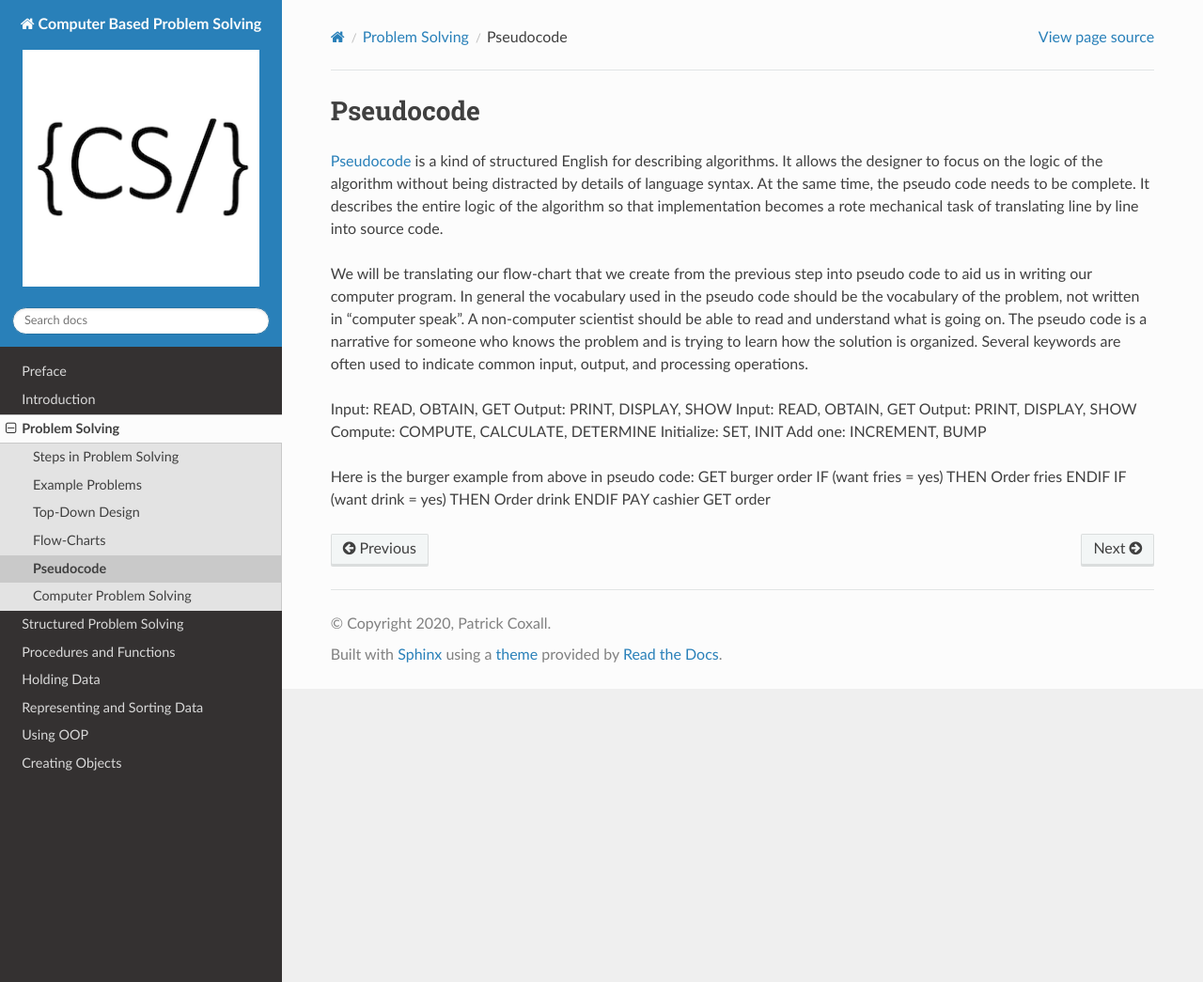
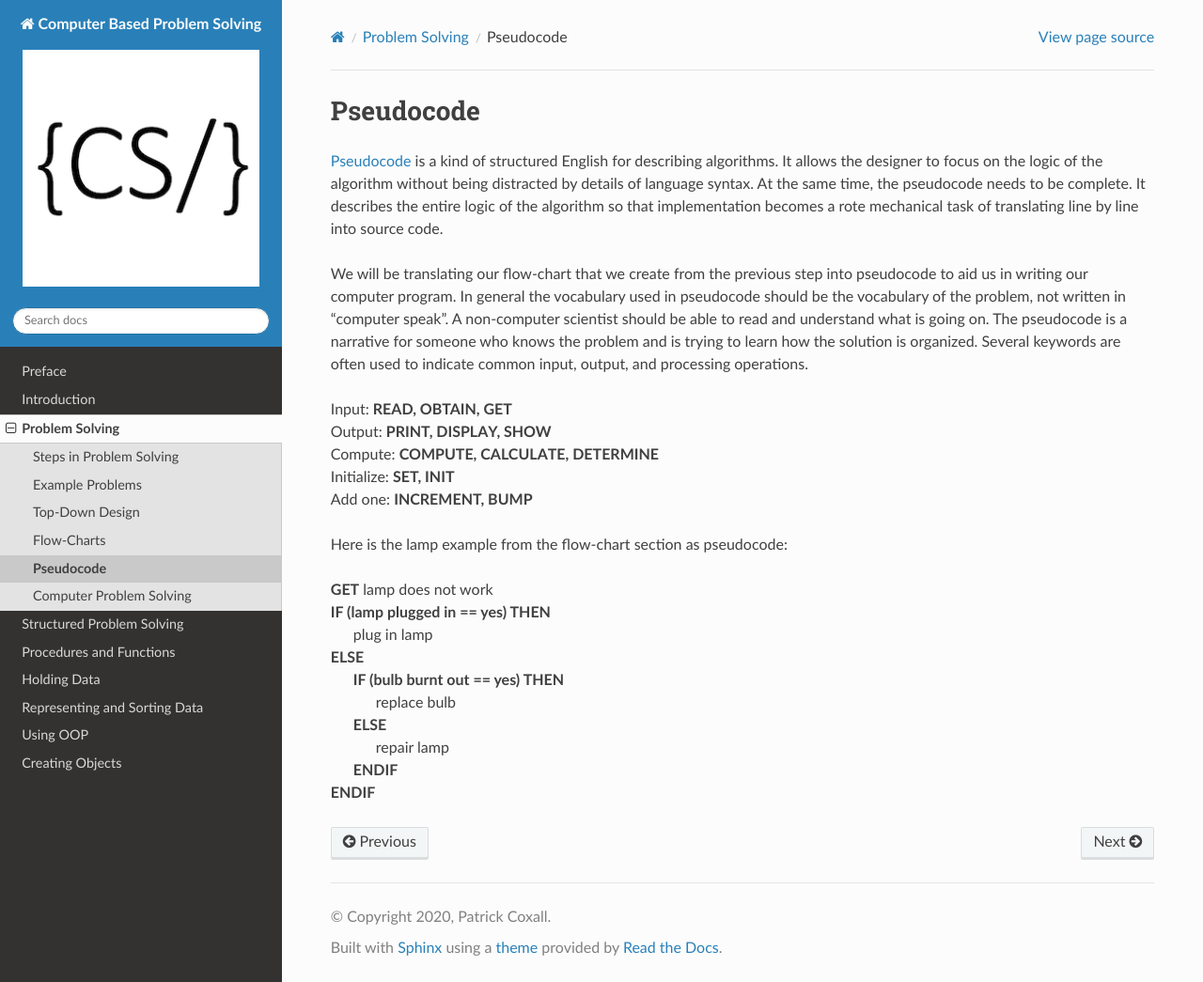
Before and after one commit to Mr-Coxall/Computer-Based-Problem-Solving, a Sphinx documentation site: the page built from docs/problem-solving/pseudo-code.rst, in a window 1280 px wide and 1045 px high. Shown: the whole window at 94% size. Built offline with Sphinx 7.4.7 and the Read the Docs theme 2.0.0, drawn with Linux system fonts in a browser that asks for light colours.

Commit message:
Update Solving problem section

```diff
--- a/docs/problem-solving/flow-charts.rst
+++ b/docs/problem-solving/flow-charts.rst
@@ -18,3 +18,5 @@ Here is an example of a flowchart for a none-computer based problem:
    :width: 400 px
    :alt: none-computer flow-chart
    :align: center
+
+Flow-chart from `Wikipedia <https://en.wikipedia.org/wiki/Flowchart>`_
--- a/docs/problem-solving/pseudo-code.rst
+++ b/docs/problem-solving/pseudo-code.rst
@@ -3,25 +3,25 @@
 Pseudocode
 ===========
 
-`Pseudocode <https://en.wikipedia.org/wiki/Pseudocode>`_ is a kind of structured English for describing algorithms. It allows the designer to focus on the logic of the algorithm without being distracted by details of language syntax. At the same time, the pseudo code needs to be complete. It describes the entire logic of the algorithm so that implementation becomes a rote mechanical task of translating line by line into source code.
+`Pseudocode <https://en.wikipedia.org/wiki/Pseudocode>`_ is a kind of structured English for describing algorithms. It allows the designer to focus on the logic of the algorithm without being distracted by details of language syntax. At the same time, the pseudocode needs to be complete. It describes the entire logic of the algorithm so that implementation becomes a rote mechanical task of translating line by line into source code.
 
-We will be translating our flow-chart that we create from the previous step into pseudo code to aid us in writing our computer program. In general the vocabulary used in the pseudo code should be the vocabulary of the problem, not written in “computer speak”. A non-computer scientist should be able to read and understand what is going on. The pseudo code is a narrative for someone who knows the problem and is trying to learn how the solution is organized. Several keywords are often used to indicate common input, output, and processing operations.
+We will be translating our flow-chart that we create from the previous step into pseudocode to aid us in writing our computer program. In general the vocabulary used in pseudocode should be the vocabulary of the problem, not written in “computer speak”. A non-computer scientist should be able to read and understand what is going on. The pseudocode is a narrative for someone who knows the problem and is trying to learn how the solution is organized. Several keywords are often used to indicate common input, output, and processing operations.
 
-Input: READ, OBTAIN, GET
-Output: PRINT, DISPLAY, SHOW
-Input: READ, OBTAIN, GET
-Output: PRINT, DISPLAY, SHOW
-Compute: COMPUTE, CALCULATE, DETERMINE
-Initialize: SET, INIT
-Add one: INCREMENT, BUMP
+| Input: **READ, OBTAIN, GET**
+| Output: **PRINT, DISPLAY, SHOW**
+| Compute: **COMPUTE, CALCULATE, DETERMINE**
+| Initialize: **SET, INIT**
+| Add one: **INCREMENT, BUMP**
 
-Here is the burger example from above in pseudo code:
-GET burger order
-IF (want fries = yes) THEN
-Order fries
-ENDIF
-IF (want drink = yes) THEN
-Order drink
-ENDIF
-PAY cashier
-GET order
+Here is the lamp example from the flow-chart section as pseudocode:
+
+| **GET** lamp does not work
+| **IF (lamp plugged in == yes) THEN**
+|     plug in lamp
+| **ELSE**
+|     **IF (bulb burnt out == yes) THEN**
+|         replace bulb
+|     **ELSE**
+|         repair lamp
+|     **ENDIF**
+| **ENDIF**
```
